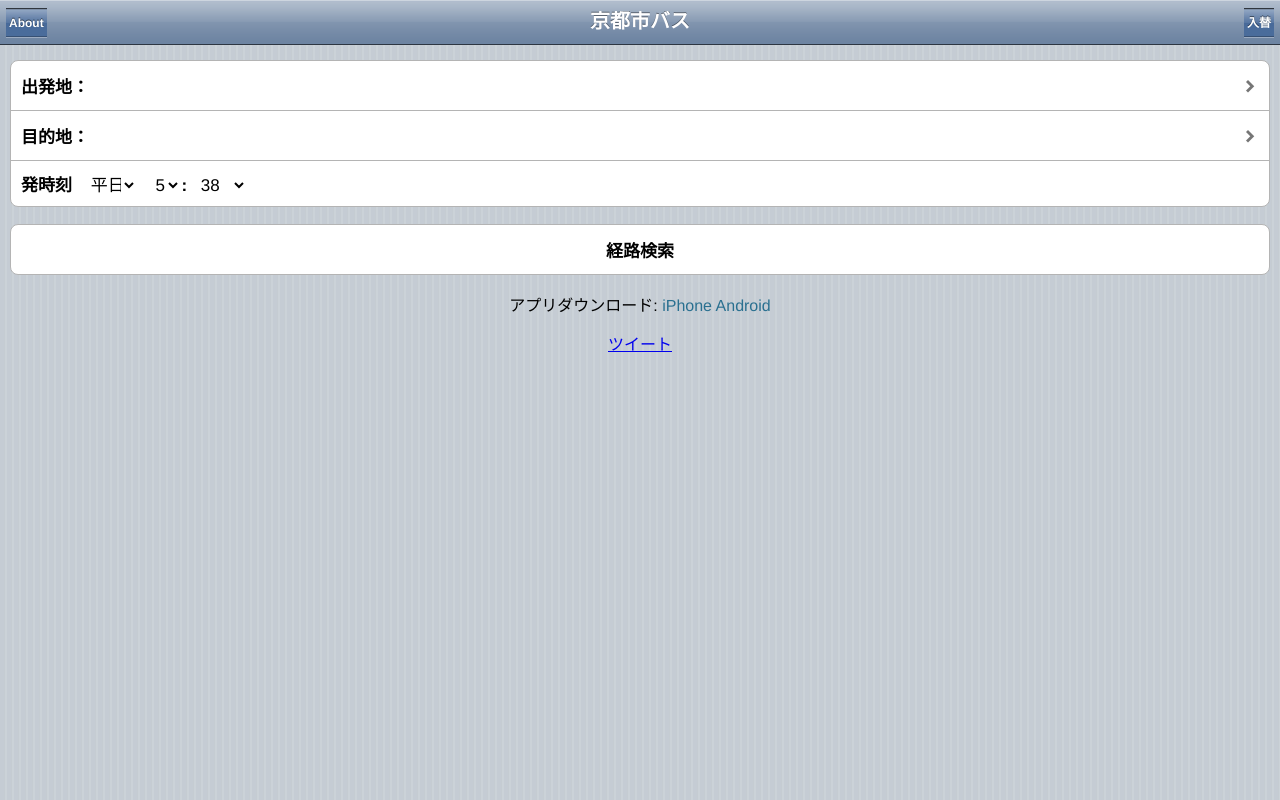
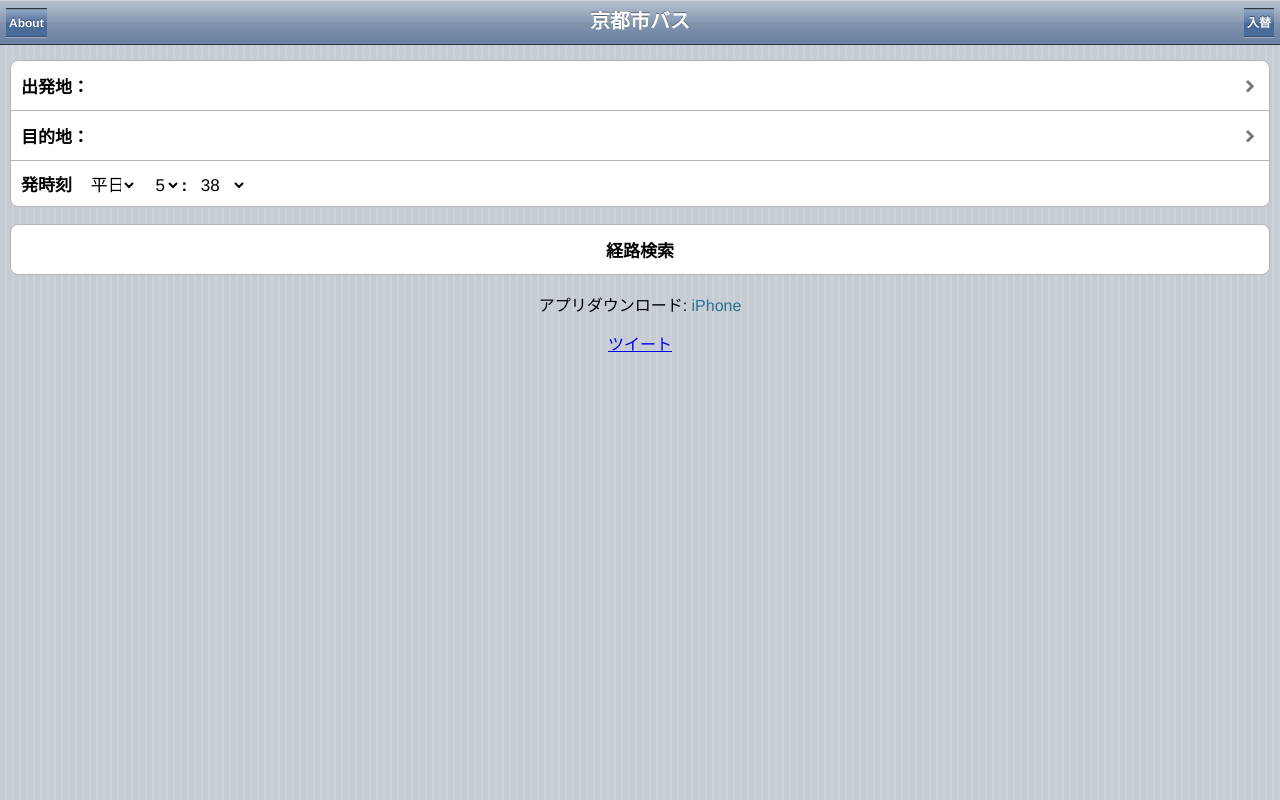
Before and after one commit to melvinxie/xbus, a Django app: template appengine/templates/index.html in a window 1280 px wide. Run offline with Django 3.2, Linux system fonts and the light colour scheme; the template is opened without the code that fills it, so the values that code supplies are empty; some libraries are stand-ins or nearby versions.

Commit message:
rm android links

```diff
--- a/appengine/templates/index.html
+++ b/appengine/templates/index.html
@@ -151,8 +151,6 @@
       アプリダウンロード:
       <a href="https://itunes.apple.com/jp/app/jing-dou-shibasu/id629972727?ls=1&mt=8"
          class="web_link" target="_webapp">iPhone</a>
-      <a href="https://play.google.com/store/apps/details?id=self.edu.kyotobus"
-         class="web_link" target="_webapp">Android</a>
     </p>
     <p>
       <span style="display:inline-block;height:20px;vertical-align:top">
@@ -257,7 +255,6 @@
     <a class="back" href="#">戻る</a>
   </div>
   <p>2013.4.7: <a target="_webapp" href="https://itunes.apple.com/jp/app/jing-dou-shibasu/id629972727?ls=1&mt=8">iPhoneアプリ</a>をリリースしました。</p>
-  <p>2013.3.4: <a target="_webapp" href="https://play.google.com/store/apps/details?id=self.edu.kyotobus">Androidアプリ</a>をリリースしました。</p>
   <p>2013.3.3: ダイヤデータを更新しました。</p>
   <p>iPhone: ブラウザでお使いください。<strong>ホーム画面にブックマーク</strong>を強くお勧めします。</p>
   <p>PC: 同じように使えます。<a target="_webapp"
```
